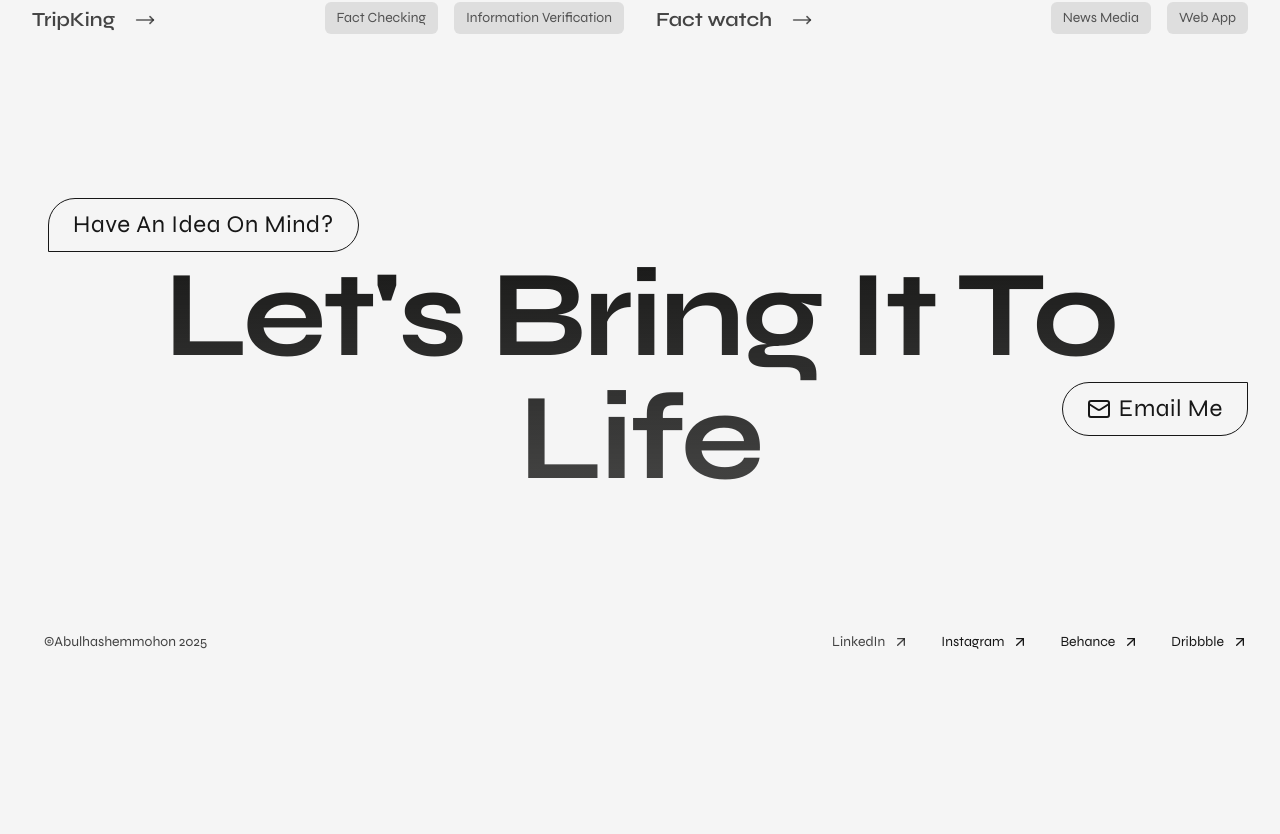
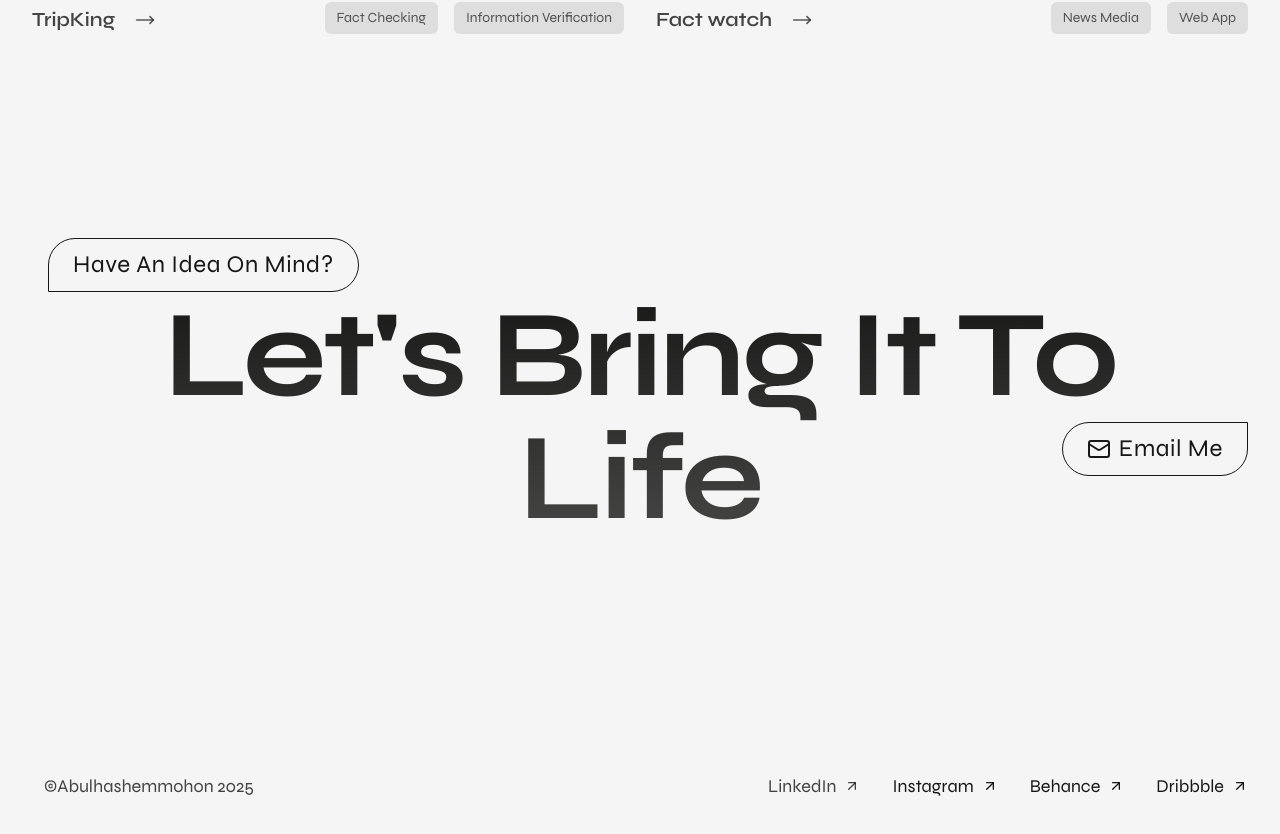
Before and after one commit to KhandakerSamin/mohon-frontend, a Next.js app: page / in a window 1280 px wide. Shown: the part 2240-3074 px from the top of the page. Before the commit the page ends 2932 px from the top, so only its background shows below. Built offline with nearby package versions, Linux system fonts and the light colour scheme.

Commit message:
footer fidback solve

```diff
--- a/src/components/Global/Footer.js
+++ b/src/components/Global/Footer.js
@@ -3,8 +3,8 @@ import { ArrowUpRight, ExternalLink, Mail, MoveUpRight } from 'lucide-react';
 
 const Footer = () => {
   return (
-    <footer className="bg-background pt-15 lg:pt-30 px-4 lg:px-8">
-      <div className=" mx-auto max-w-[1230px] text-center relative">
+    <footer className="bg-background pt-20 lg:pt-40 px-4 lg:px-8">
+      <div className=" mx-auto max-w-[1230px] text-center  relative">
         {/* CTA Button */}
         <div className="mb-8 absolute -top-15 left-23 lg:-top-14 lg:left-4">
           <button className="inline-block py-2.5 px-6 bg-transparent border border-foreground rounded-full rounded-bl-none text-foreground text-sm lg:text-2xl tracking-wide hover:bg-foreground hover:text-background transition-all duration-200">
@@ -29,46 +29,50 @@ const Footer = () => {
           </a>
         </div>
 
-        <div className='flex flex-col lg:flex-row justify-between items-center pt-15 lg:pt-25 pb-10 pl-3'>
+        <div className='flex flex-col lg:flex-row justify-between items-center pt-15 lg:pt-50 pb-10 pl-3'>
           {/* Copyright */}
-          <div className="hidden lg:block text-sm text-foreground/80">
+          <div className="hidden lg:block text-lg text-foreground/80">
             ©Abulhashemmohon 2025
           </div>
 
           {/* Social Links - Desktop */}
           <div className="hidden md:flex justify-center items-center space-x-8">
             <a
-              href="#"
+              href="https://rebrand.ly/30752c"
+              target='_blank'
               className="flex items-center space-x-2 text-foreground/80 hover:text-foreground/60 transition-colors duration-200"
             >
-              <span className="text-sm">LinkedIn</span>
+              <span className="text-lg">LinkedIn</span>
               <ArrowUpRight size={16} />
             </a>
             <a
-              href="#"
+              href="https://rebrand.ly/link-x2022-716fdb"
+              target='_blank'
               className="flex items-center space-x-2 text-foreground hover:text-foreground/60 transition-colors duration-200"
             >
-              <span className="text-sm">Instagram</span>
+              <span className="text-lg">Instagram</span>
               <ArrowUpRight size={16} />
             </a>
             <a
-              href="#"
+              href="https://rebrand.ly/680223"
+              target='_blank'
               className="flex items-center space-x-2 text-foreground hover:text-foreground/60 transition-colors duration-200"
             >
-              <span className="text-sm">Behance</span>
+              <span className="text-lg">Behance</span>
               <ArrowUpRight size={16} />
             </a>
             <a
-              href="#"
+              href="https://rebrand.ly/abul-hashem-f0eb88"
+              target='_blank'
               className="flex items-center space-x-2 text-foreground hover:text-foreground/60 transition-colors duration-200"
             >
-              <span className="text-sm">Dribbble</span>
+              <span className="text-lg">Dribbble</span>
               <ArrowUpRight size={16} />
             </a>
           </div>
 
           {/* Social Links - Mobile */}
-          <div className="md:hidden space-y-4 mb-5 lg:mb-12 ">
+          <div className="md:hidden space-y-4 mb-5 pt-15 lg:mb-12 ">
             <div className="flex justify-center space-x-8">
               <a
                 href="#"
--- a/src/components/Global/Navbar.js
+++ b/src/components/Global/Navbar.js
@@ -196,7 +196,7 @@ const Navbar = () => {
               <Link href="/about" className="transition-colors text-sm font-medium hover:opacity-80">
                 About Me
               </Link>
-              <a href="#resume" className="transition-colors text-sm font-medium hover:opacity-80">
+              <a href="https://rebrand.ly/abul-hashem-31e8b6" target="_blank" className="transition-colors text-sm font-medium hover:opacity-80">
                 Resume
               </a>
             </div>
```
